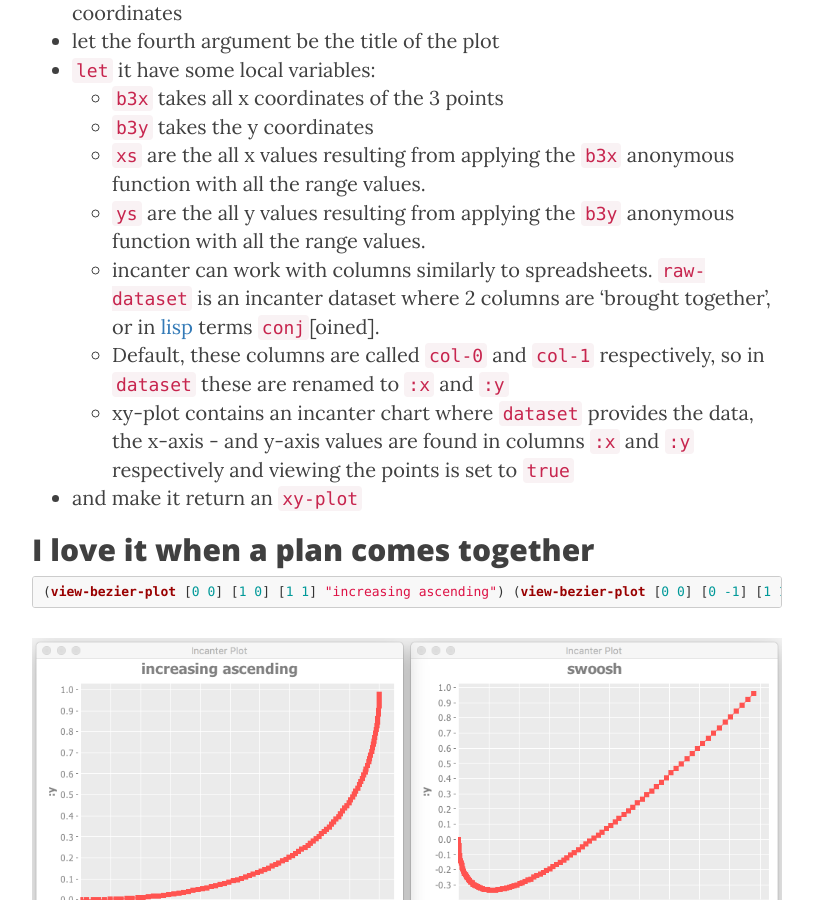
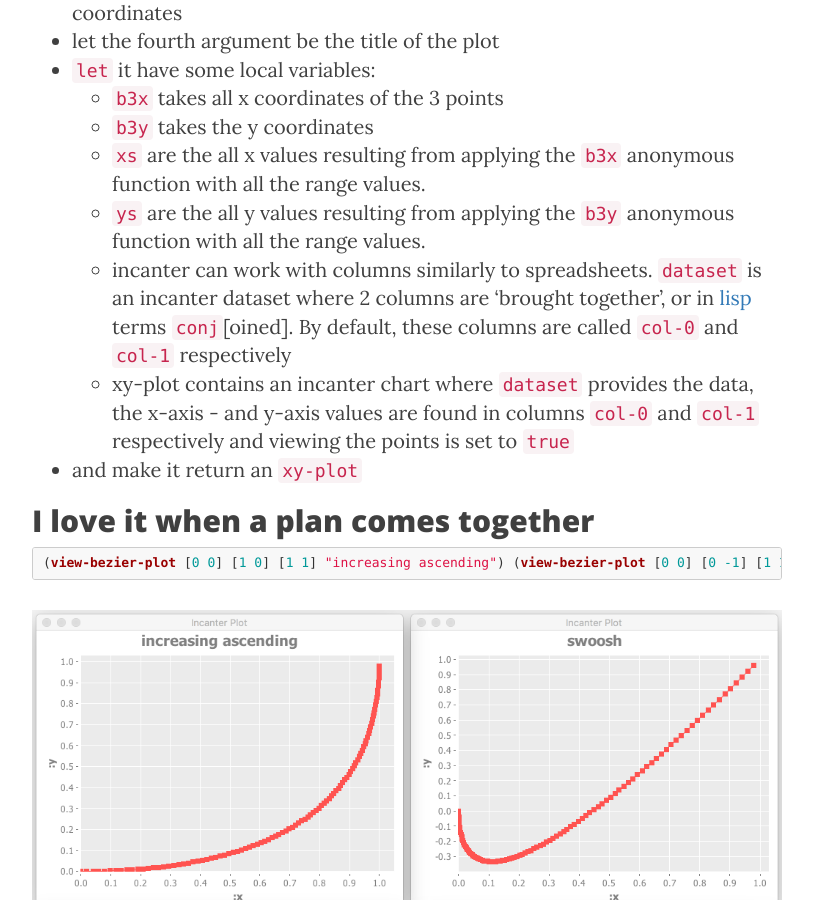
Before and after one commit to 040code/040code, a Jekyll site: the page built from _posts/2017-06-26-bezier-in-clojure.md, in a window 1280 px wide and 900 px high, scrolled down 4683 px. Shown: the whole window, without its empty margins (233-1046 px from the left). Built offline with Jekyll 4.4.1, drawn with Linux system fonts in a browser that asks for light colours; nearby versions of some CDN libraries.

Commit message:
update the clojure-bezier blog.
Skip the column renaming. Less code, less to explain

````diff
--- a/_posts/2017-06-26-bezier-in-clojure.md
+++ b/_posts/2017-06-26-bezier-in-clojure.md
@@ -148,9 +148,8 @@
         xs          (map b3x (range 0 1.0 0.01))
         b3y         (bezier-3 y1 y2 y3)
         ys          (map b3y (range 0 1.0 0.01))
-        raw-dataset (incanter/conj-cols xs ys)
-        dataset     (incanter/col-names raw-dataset [:x :y])
-        xy-plot     (charts/xy-plot :x :y :data dataset :points true :title plot-title)]
+        dataset     (incanter/conj-cols xs ys)
+        xy-plot     (charts/xy-plot "col-0" "col-1" :data dataset :points true :title plot-title)]
     (incanter/view xy-plot)))
 ```
 
@@ -166,9 +165,8 @@
 	- `b3y` takes the y coordinates
 	- `xs` are the all x values resulting from applying the `b3x` anonymous function with all the range values.
 	- `ys` are the all y values resulting from applying the `b3y` anonymous function with all the range values.
-	- incanter can work with columns similarly to spreadsheets. `raw-dataset` is an incanter dataset where 2 columns are 'brought together', or in [lisp](https://en.wikipedia.org/wiki/Lisp_(programming_language)) terms `conj`[oined].
-	- Default, these columns are called `col-0` and `col-1` respectively, so in `dataset` these are renamed to `:x` and `:y`
-	- xy-plot contains an incanter chart where `dataset` provides the data, the x-axis - and y-axis values are found in columns `:x` and `:y` respectively and viewing the points is set to `true`
+	- incanter can work with columns similarly to spreadsheets. `dataset` is an incanter dataset where 2 columns are 'brought together', or in [lisp](https://en.wikipedia.org/wiki/Lisp_(programming_language)) terms `conj`[oined]. By default, these columns are called `col-0` and `col-1` respectively
+	- xy-plot contains an incanter chart where `dataset` provides the data, the x-axis - and y-axis values are found in columns `col-0` and `col-1` respectively and viewing the points is set to `true`
 - and make it return an `xy-plot`
 
 
@@ -216,9 +214,8 @@
         xs          (map b3x (range 0 1.0 0.01))
         b3y         (bezier-3 y1 y2 y3)
         ys          (map b3y (range 0 1.0 0.01))
-        raw-dataset (incanter/conj-cols xs ys)
-        dataset     (incanter/col-names raw-dataset [:x :y])
-        xy-plot     (charts/xy-plot :x :y :data dataset :points true :title plot-title)]
+        dataset     (incanter/conj-cols xs ys)
+        xy-plot     (charts/xy-plot "col-0" "col-1" :data dataset :points true :title plot-title)]
     (incanter/view xy-plot)))
 ```
 
````
